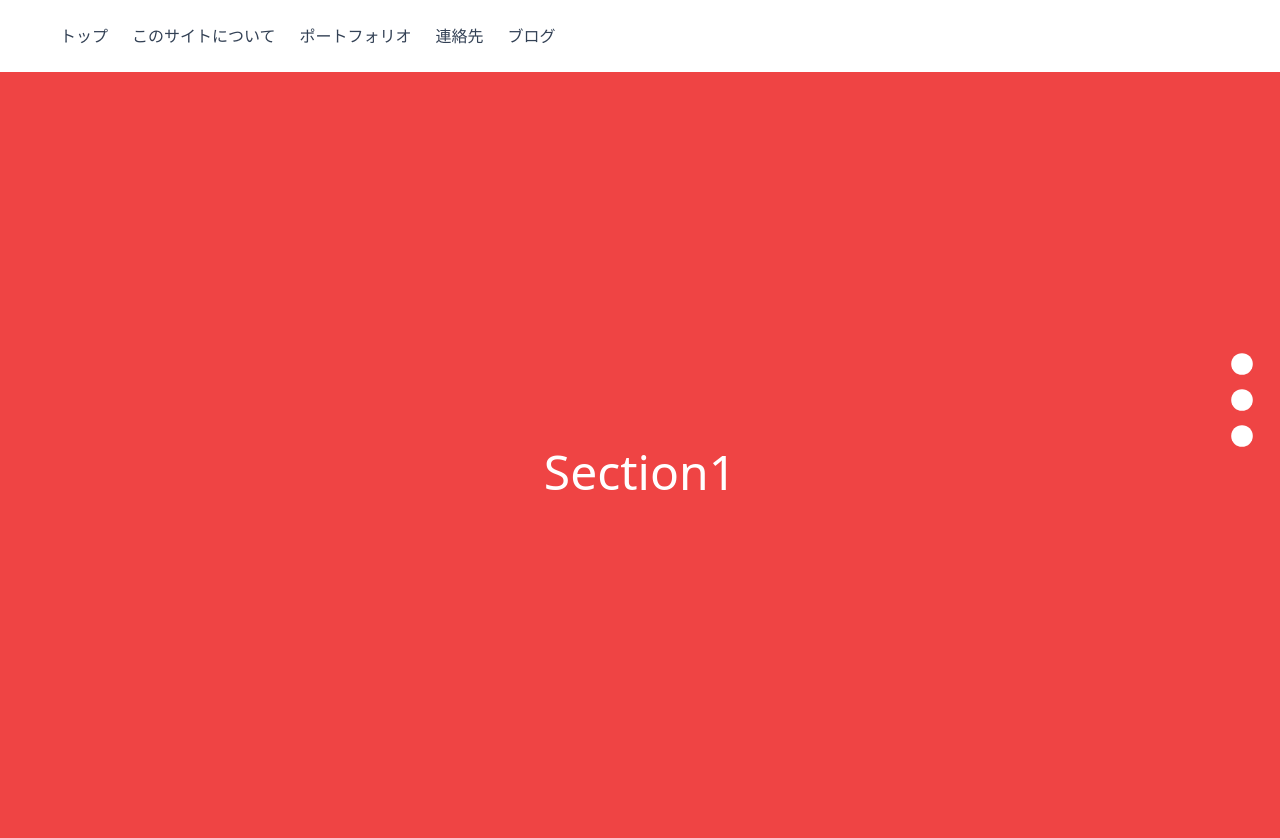
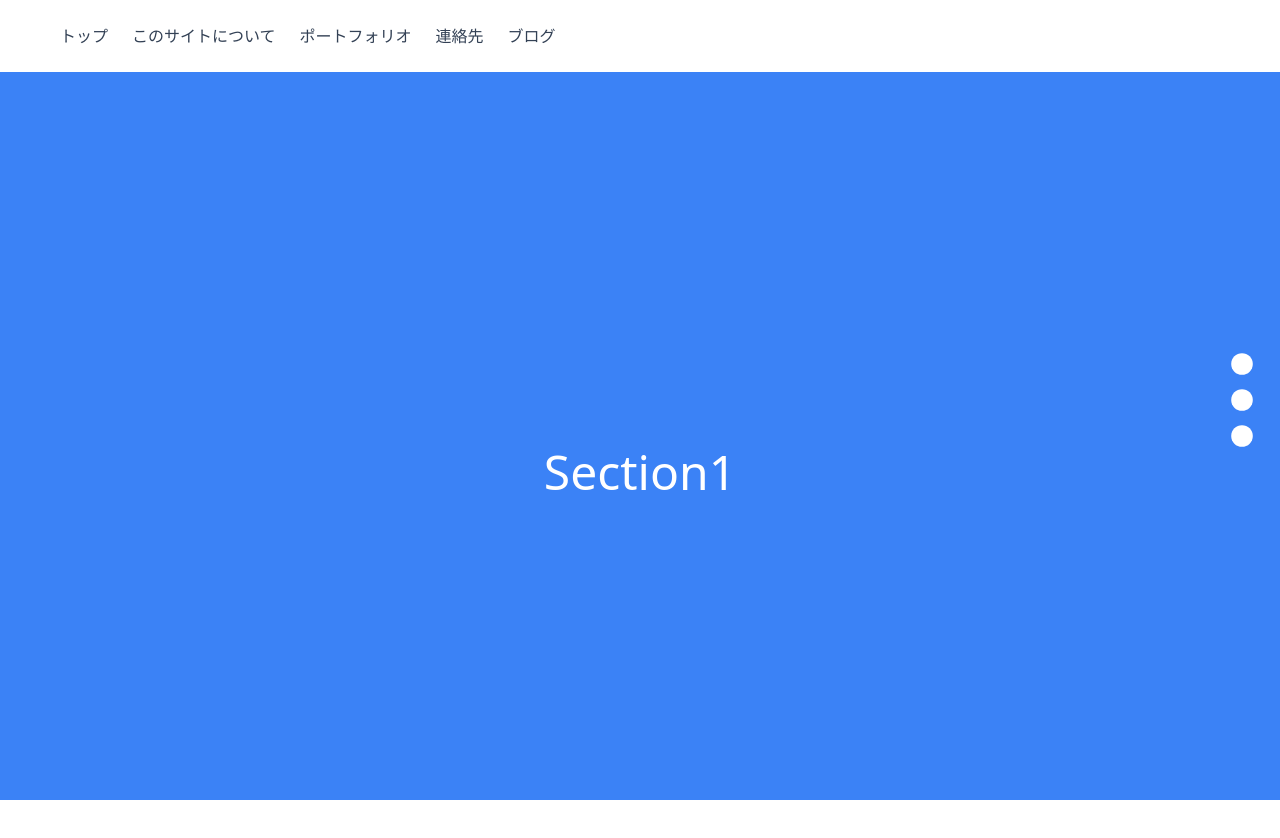
Before and after one commit to kosuke424/next-notion-blog, a Next.js app: page /portforio in a window 1280 px wide. Shown: the top 838 px of the page. After the commit the page ends 800 px from the top, so only its background shows below. Built offline with nearby package versions, Linux system fonts and the light colour scheme.

Commit message:
portforio page

```diff
--- /dev/null
+++ b/components/portforio/P_layout.tsx
@@ -0,0 +1,98 @@
+import Link from 'next/link'
+import React, { FC } from 'react'
+import { useInView } from 'react-intersection-observer'
+import { siteConfig } from '../../site.config'
+
+// import ClassNames from "classnames"
+
+const P_layout:FC = () => {
+
+    //Hooksの設定(sectionの数だけ作る)
+    const [ref1, inView1] = useInView({
+        rootMargin: '-50% 0px',
+        threshold: 0,
+    })
+
+    const [ref2, inView2] = useInView({
+        rootMargin: '-50% 0px',
+        threshold: 0,
+    })
+
+    const [ref3, inView3] = useInView({
+    rootMargin: '-50% 0px',
+    threshold: 0,
+    })
+
+    const smoothScroll = (event: React.MouseEvent<HTMLElement>) => {
+        event.preventDefault()
+        const eventTarget = event.target as HTMLAnchorElement
+        const eventTargetId = eventTarget.hash
+        const scrollTarget = document.querySelector(eventTargetId)
+        if (scrollTarget) {
+          scrollTarget.scrollIntoView({ behavior: "smooth" })
+        }
+      }
+
+  return (
+    <div className="w-full h-screen snap overflow-y-auto scrolling-touch">
+        <section
+            ref={ref1}
+            id="section1"
+            className=""
+        >
+            <div className="w-full h-screen snap-start justify-center text-white">
+                <nav className="relative w-full flex flex-wrap items-center justify-between py-4  text-gray-500 hover:text-gray-700 focus:text-gray-700 navbar navbar-expand-lg navbar-light w-screen">
+                    <div className="container-fluid w-full flex flex-wrap items-center justify-between px-12">
+                        <ul className="hidden md:flex md:flex-row">
+                            {siteConfig.portfotioNav.map((menu) => (
+                            <Link href={`/portforio/${menu}`}>
+                                <li>
+                                    <a className="block rounded-lg px-3 py-2 text-slate-700 font-medium hover:bg-slate-100 hover:text-slate-900">{menu}</a>
+                                </li>
+                            </Link>
+                            ))}
+                        </ul>
+                    </div>
+                </nav>
+                <div className="w-full h-full flex justify-center items-center bg-blue-500 text-5xl text-white">
+                    Section1
+                </div>
+            </div>
+        </section>
+        <section
+            ref={ref2}
+            id="section2"
+            className="w-full h-screen snap-start flex justify-center items-center bg-yellow-500 text-5xl text-white"
+        >
+            Section2
+        </section>
+        <section
+            ref={ref3}
+            id="section3"
+            className="w-full h-screen snap-start flex justify-center items-center bg-green-500 text-5xl text-white"
+        >
+            Section3
+        </section>
+
+        <nav id="pagination" className="fixed top-1/2 right-8 nav-transform">
+            <a
+                className={`block w-3 h-3 my-6 rounded-full bg-white pagination-transition ${inView1 ? 'pagination-active':''}`}
+                href="#section1"
+                onClick={e => smoothScroll(e)}
+            />
+            <a
+                className={`block w-3 h-3 my-6 rounded-full bg-white pagination-transition ${inView2 ? 'pagination-active':''}`}
+                href="#section2"
+                onClick={e => smoothScroll(e)}
+            />
+            <a
+                className={`block w-3 h-3 my-6 rounded-full bg-white pagination-transition ${inView3 ? 'pagination-active':''}`}
+                href="#section3"
+                onClick={e => smoothScroll(e)}
+            />
+        </nav>
+    </div>
+  )
+}
+
+export default P_layout
--- a/components/portforio/P_navbar.tsx
+++ /dev/null
@@ -1,23 +0,0 @@
-import Link from 'next/link'
-import React from 'react'
-import { siteConfig } from '../../site.config'
-
-const pNavbar = () => {
-  return (
-    <nav className="relative w-full flex flex-wrap items-center justify-between py-4  text-gray-500 hover:text-gray-700 focus:text-gray-700 navbar navbar-expand-lg navbar-light w-screen">
-      <div className="container-fluid w-full flex flex-wrap items-center justify-between px-12">
-        <ul className="hidden md:flex md:flex-row">
-            {siteConfig.portfotioNav.map((menu) => (
-            <Link href={`/portforio/${menu}`}>
-              <li>
-                <a className="block rounded-lg px-3 py-2 text-slate-700 font-medium hover:bg-slate-100 hover:text-slate-900">{menu}</a>
-              </li>
-            </Link>
-          ))}
-        </ul>
-      </div>
-    </nav>
-  )
-}
-
-export default pNavbar
--- a/components/portforio/P_works.tsx
+++ /dev/null
@@ -1,65 +0,0 @@
-import React, { FC } from 'react'
-import { useInView } from 'react-intersection-observer'
-// import ClassNames from "classnames"
-
-const P_works:FC = () => {
-
-    //Hooksの設定(sectionの数だけ作る)
-    const [ref1, inView1] = useInView({
-        rootMargin: '-50% 0px',
-        threshold: 0,
-    })
-
-    const [ref2, inView2] = useInView({
-        rootMargin: '-50% 0px',
-        threshold: 0,
-    })
-
-    const [ref3, inView3] = useInView({
-    rootMargin: '-50% 0px',
-    threshold: 0,
-    })
-
-  return (
-    <div className="w-full h-screen snap overflow-y-auto scrolling-touch">
-        <section
-            ref={ref1}
-            id="section1"
-            className="w-full h-screen snap-start flex justify-center items-center bg-red-500 text-5xl text-white"
-        >
-            Section1
-        </section>
-        <section
-            ref={ref2}
-            id="section2"
-            className="w-full h-screen snap-start flex justify-center items-center bg-yellow-500 text-5xl text-white"
-        >
-            Section2
-        </section>
-        <section
-            ref={ref3}
-            id="section3"
-            className="w-full h-screen snap-start flex justify-center items-center bg-green-500 text-5xl text-white"
-        >
-            Section3
-        </section>
-
-        <nav id="pagination" className="fixed top-1/2 right-8 nav-transform">
-            <a
-                className={`block w-3 h-3 my-6 rounded-full bg-white pagination-transition ${inView1 ? 'pagination-active':''}`}
-                href="#section1"
-            />
-            <a
-                className={`block w-3 h-3 my-6 rounded-full bg-white pagination-transition ${inView2 ? 'pagination-active':''}`}
-                href="#section2"
-            />
-            <a
-                className={`block w-3 h-3 my-6 rounded-full bg-white pagination-transition ${inView3 ? 'pagination-active':''}`}
-                href="#section3"
-            />
-        </nav>
-    </div>
-  )
-}
-
-export default P_works
--- a/package.json
+++ b/package.json
@@ -23,10 +23,12 @@
     "@types/node": "18.7.16",
     "@types/react": "18.0.19",
     "@types/react-dom": "18.0.6",
+    "@types/react-scroll": "^1.8.4",
     "autoprefixer": "^10.4.8",
     "eslint": "8.23.0",
     "eslint-config-next": "12.3.0",
     "postcss": "^8.4.16",
+    "react-scroll": "^1.8.7",
     "tailwindcss": "^3.1.8",
     "typescript": "4.8.3"
   }
--- a/pages/portforio.tsx
+++ b/pages/portforio.tsx
@@ -1,12 +1,10 @@
 import React from 'react'
-import P_navbar from '../components/portforio/P_navbar'
-import P_works from '../components/portforio/P_works'
+import P_layout from '../components/portforio/P_layout'
 
 const portforio = () => {
   return (
     <div>
-      <P_navbar />
-      <P_works />
+      <P_layout />
     </div>
   )
 }
--- a/tsconfig.json
+++ b/tsconfig.json
@@ -15,6 +15,6 @@
     "jsx": "preserve",
     "incremental": true
   },
-  "include": ["next-env.d.ts", "**/*.ts", "**/*.tsx"],
+  "include": ["next-env.d.ts", "**/*.ts", "**/*.tsx", "components/portforio/P_layouttsx"],
   "exclude": ["node_modules"]
 }
```
Also changed, not shown: 2 other files (tests, documents, lock files or other folders).
